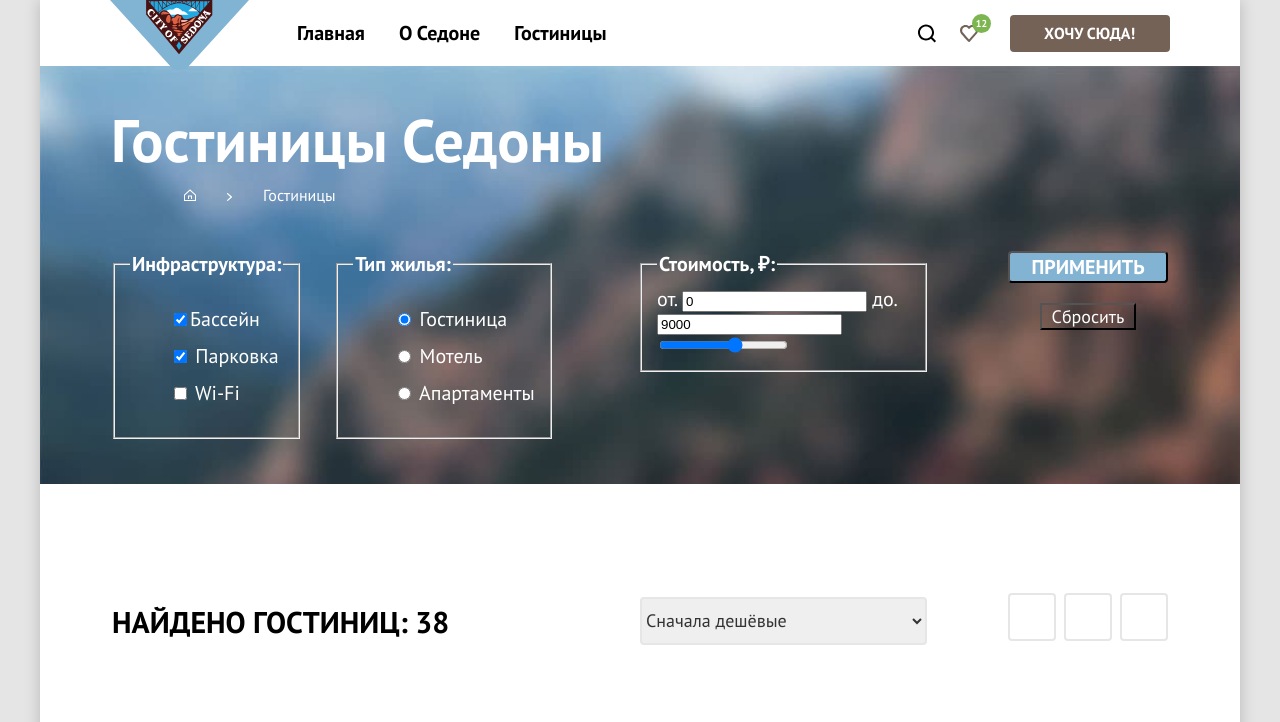
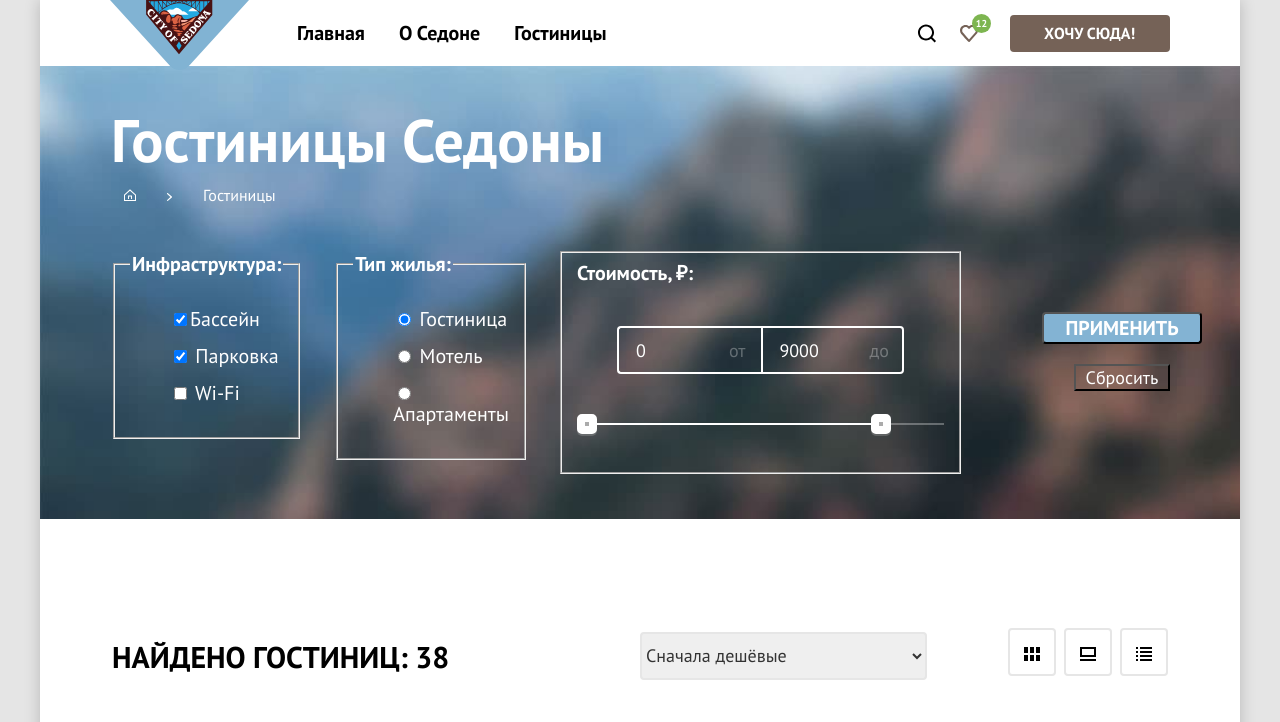
Before and after one commit to htmlacademy-htmlcss/1961497-sedona-33, a plain HTML site: page 6/catalog.html in a window 1280 px wide. Shown: the top 722 px of the page. Drawn offline with Linux system fonts and the light colour scheme.

Commit message:
:heavy_check_mark: Сборка #6

```diff
--- a/6/catalog.html
+++ b/6/catalog.html
@@ -134,16 +134,28 @@
                             </fieldset>
                             <!--Добавляем выбор с диапозоном цен-->
                             <fieldset class="filters-group">
-                                <legend class="catalog-filter-title">Стоимость, ₽:</legend>
-                                <label class="catalog-filter-input" for="min-price">от.</label>
-                                <input class="min-price" type="text" id="min-price" name="min-price" value="0"
-                                    placeholder="от">
-                                <label class="catalog-filter-input" for="max-price">до.</label>
-                                <input class="max-price" type="text" id="max-price" name="max-price" value="9000"
-                                    placeholder="до">
-                                <label class="checkpoint" for="range"></label>
-                                <input class="range" type="range" id="range" name="range" min="0" max="15000"
-                                    step="1000" value="9000">
+                                <span class="catalog-filter-title">Стоимость, ₽:</span>
+                                <div class="options-has-background">
+                                    <div class="range-wrapper-inputs">
+                                        <label class="catalog-filter-label" for="min-price">
+                                            <input class="catalog-filter-input" type="text" id="min-price"
+                                                name="min-price" value="0" placeholder="от">
+                                            <span>от</span>
+                                        </label>
+                                        <label class="catalog-filter-label" for="max-price">
+                                            <input class="catalog-filter-input" type="text" id="max-price"
+                                                name="max-price" value="9000" placeholder="до">
+                                            <span>до</span>
+                                        </label>
+                                    </div>
+                                </div>
+                                <div class="range">
+                                    <div class="scale">
+                                        <div class="scale-line" style="width: 80%; margin-left: 0%"></div>
+                                    </div>
+                                    <div class="toggle toggle-min" tabindex="0" style="left: 0%"></div>
+                                    <div class="toggle toggle-max" tabindex="0" style="left: 80%"></div>
+                                </div>
                             </fieldset>
                             <!--Добавляем кнопки-->
                             <section class="filters-buttons">
@@ -170,16 +182,29 @@
                             <li class="catalog-displaytype-item">
                                 <a class="catalog-displaytype-link catalog-displaytype-current" href="#">
                                     <span class="visually-hidden">Таблица</span>
+                                    <svg width="16" height="14" fill="none" xmlns="http://www.w3.org/2000/svg">
+                                        <path
+                                            d="M4 0H0v6h4V0ZM16 0h-4v6h4V0ZM10 0H6v6h4V0ZM4 8H0v6h4V8ZM16 8h-4v6h4V8ZM10 8H6v6h4V8Z"
+                                            fill="#000" />
+                                    </svg>
                                 </a>
                             </li>
                             <li class="catalog-displaytype-item">
                                 <a class="catalog-displaytype-link" href="#">
                                     <span class="visually-hidden">Колонка</span>
+                                    <svg width="16" height="14" fill="none" xmlns="http://www.w3.org/2000/svg">
+                                        <path d="M16 12H0v2h16v-2ZM14 2v6H2V2h12Zm2-2H0v10h16V0Z" fill="#000" />
+                                    </svg>
                                 </a>
                             </li>
                             <li class="catalog-displaytype-item">
                                 <a class="catalog-displaytype-link" href="#">
                                     <span class="visually-hidden">Список</span>
+                                    <svg width="16" height="14" fill="none" xmlns="http://www.w3.org/2000/svg">
+                                        <path
+                                            d="M2 0H0v2h2V0ZM16 0H4v2h12V0ZM2 4H0v2h2V4ZM16 4H4v2h12V4ZM2 8H0v2h2V8ZM16 8H4v2h12V8ZM2 12H0v2h2v-2ZM16 12H4v2h12v-2Z"
+                                            fill="#000" />
+                                    </svg>
                                 </a>
                             </li>
                         </ul>
--- a/6/styles/styles.css
+++ b/6/styles/styles.css
@@ -502,18 +502,14 @@ body {
     display: flex;
     flex-wrap: wrap;
     margin: 0;
-    margin-left: 70px;
     margin-bottom: 45px;
     padding: 0;
     list-style-type: none;
+    margin-right: auto;
 }
 
 .breadcrumbs-item {
-    margin-right: auto;
-}
-
-.breadcrumbs-item:not(:last-child) {
-    margin-right: 20px;
+    margin: 0 10px 0 10px;
 }
 
 .breadcrumbs-link {
@@ -544,6 +540,103 @@ body {
     margin-left: auto;
 }
 
+/* добавление поля цены */
+.options-has-background {
+    padding: 40px;
+    color: #fff;
+    background-color: transparent;
+}
+
+.range-wrapper-inputs {
+    display: grid;
+    grid-template-columns: 1fr 1fr;
+    width: 287px;
+}
+
+.catalog-filter-label {
+    position: relative;
+    font-size: 18px;
+    line-height: 23px;
+    color: rgba(255, 255, 255, 0.3);
+}
+
+.catalog-filter-input {
+    -webkit-box-sizing: border-box;
+    -moz-box-sizing: border-box;
+    box-sizing: border-box;
+    display: block;
+    padding: 10px 40px 10px 17px;
+    width: 100%;
+    height: 48px;
+    font-family: "PT Sans", sans-serif;
+    font-size: 18px;
+    line-height: 23px;
+    color: #fff;
+    background-color: transparent;
+    border: 2px solid #fff;
+}
+
+.catalog-filter-input::-webkit-outer-spin-button,
+.catalog-filter-input::-webkit-inner-spin-button {
+    -webkit-appearance: none;
+    margin: 0;
+}
+
+.catalog-filter-input[type=number] {
+    -moz-appearance: textfield;
+}
+
+.catalog-filter-label:first-child .catalog-filter-input {
+    border-radius: 4px 0 0 4px;
+    border-right: 0;
+}
+
+.catalog-filter-label:last-child .catalog-filter-input {
+    border-radius: 0 4px 4px 0;
+}
+
+.catalog-filter-label span {
+    position: absolute;
+    top: 50%;
+    right: 15px;
+    transform: translateY(-50%);
+}
+
+/* вставка с ранжированием цены */
+.range {
+    position: relative;
+    margin-bottom: 25px;
+    padding: 9px 0;
+    width: 100%;
+}
+
+.scale {
+    position: relative;
+    height: 2px;
+    background-color: rgba(255, 255, 255, 0.3);
+}
+
+.scale-line {
+    position: absolute;
+    top: 0;
+    bottom: 0;
+    background-color: #ffffff;
+}
+
+.toggle {
+    position: absolute;
+    top: 50%;
+    transform: translate(0, -50%);
+    width: 4px;
+    height: 4px;
+    background-color: #ABABAB;
+    border: 8px solid #ffffff;
+    border-radius: 50%;
+    box-shadow: 0 2px 0 0 rgba(171, 171, 171, 0.3);
+    cursor: pointer;
+    border-radius: 5px;
+}
+
 .catalog-filter-item {
     margin-bottom: 16px;
 }
@@ -555,8 +648,14 @@ body {
 }
 
 .filters-buttons {
-    width: 160px;
-    text-align: center;
+    font-family: "PT Sans", "Arial", sans-serif;
+    display: flex;
+    flex-wrap: wrap;
+    flex-direction: column;
+    justify-content: flex-start;
+    align-items: center;
+    margin-top: 61px;
+    margin-right: 72px;
 }
 
 .catalog-result-text {
@@ -627,7 +726,6 @@ body {
     padding: 20px;
     width: 100%;
     max-width: 340px;
-    outline: 1px solid pink;
 }
 
 .button-select-control {
@@ -664,7 +762,7 @@ body {
     display: block;
     width: 300px;
     height: 206px;
-    background-color: #ccc;
+    background-color: #FFFFFF;
     text-decoration: none;
     color: #000000;
 }
@@ -680,7 +778,6 @@ body {
     display: flex;
     align-items: center;
     justify-content: space-between;
-    outline: 1px solid green;
 }
 
 .catalog-card-text {
```
